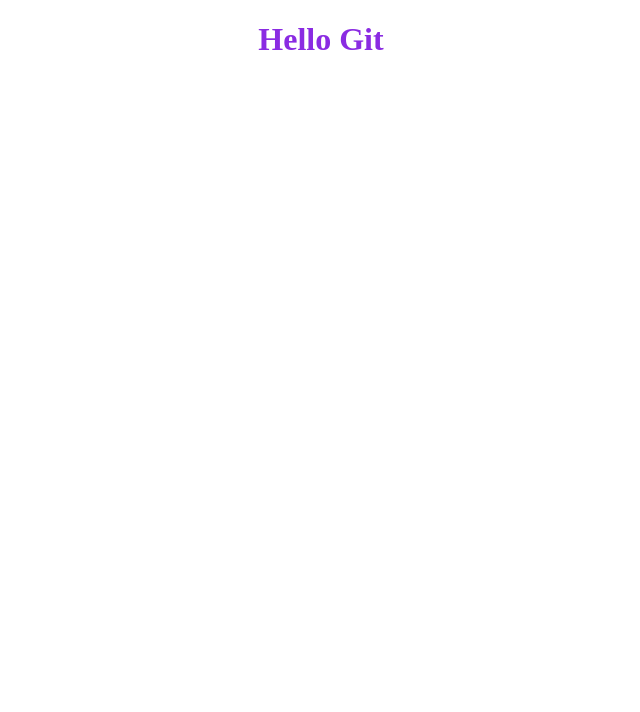
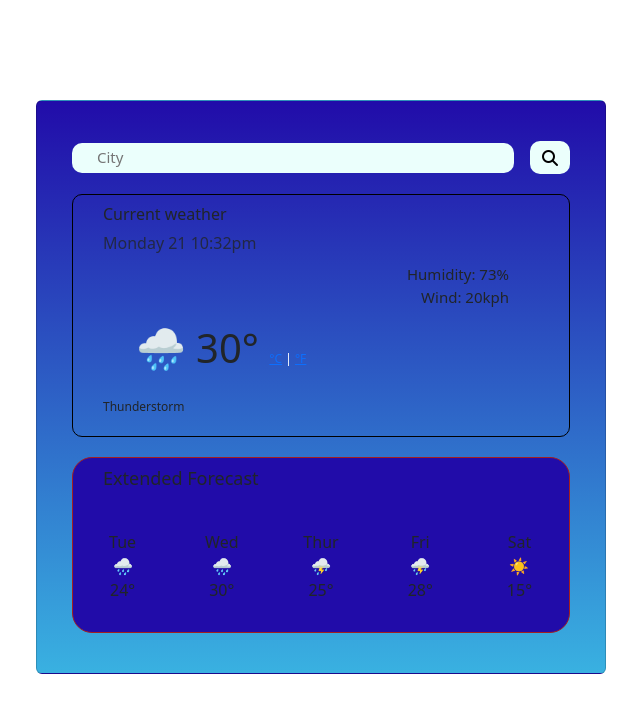
Before and after one commit to abbysyowai/weather-app, a plain HTML site: page index.html in a window 1280 px wide. Shown: the whole page, without its empty margins (319-959 px from the left). Drawn offline with nearby package versions, Linux system fonts and the light colour scheme; files that its build step writes are made by us from their sources.

Commit message:
created the INDEX.HTML, CSS and JS files

```diff
--- a/index.html
+++ b/index.html
@@ -3,14 +3,142 @@
 <head>
     <meta charset="UTF-8">
     <meta name="viewport" content="width=device-width, initial-scale=1.0">
-    <title>GIT</title>
-    <link rel="stylesheet" href="style.css">
+    <title>Weatherly</title>
+    <link rel="stylesheet" href="src/style.css">
+
+    <link rel="preconnect" href="https://fonts.googleapis.com">
+
+    <link rel="preconnect" href="https://fonts.gstatic.com" crossorigin>
+
+    <link href="https://fonts.googleapis.com/css2?family=Poppins:ital,wght@0,200;0,300;0,400;0,500;0,600;0,700;0,800;1,200&display=swap" rel="stylesheet">
+
+    <link href="https://cdn.jsdelivr.net/npm/bootstrap@5.3.1/dist/css/bootstrap.min.css" rel="stylesheet" integrity="sha384-4bw+/aepP/YC94hEpVNVgiZdgIC5+VKNBQNGCHeKRQN+PtmoHDEXuppvnDJzQIu9" crossorigin="anonymous">
+
+    <script src="https://kit.fontawesome.com/6f812091e5.js" crossorigin="anonymous"></script>
+
+    <script src="https://cdn.jsdelivr.net/npm/axios/dist/axios.min.js"></script>
+
+
 </head>
 <body>
-    <h1>
-        Hello Git
-    </h1>
+
+
+
+
+  <div class="card">
+    <div class="search-form" id="search">
+      <form class="text-input" id="city-name">
+
+         <input type="text" placeholder="City" id="city-input">
+
+    <button>
+      <i class="fas fa-search" > </i>
+    </button>
+
+      </form>
+
+    </div>
+
+    <div class="heading">
+      <div >
+        <h1>Current weather</h1>
+      </div>
+
+      <div>
+        <h2 id="city"></h2>
+      </div>
+
+      <div>
+        <h3>Monday 21 10:32pm</h3>
+      </div>
+
+     <ul class="factors">
+        <li >Humidity: <span id="humidity">73%</span></li>
+        <li >Wind: <span id="windy">20kph</span></li>
+     </ul>
+
+      <div class="temp-link">
+
+          <span class="temp" > 🌧️ <span id="temp">30°</span> </span><span class="unit">
+          <a href="#" id="celsius-link">°C</a> |
+          <a href="#" id="convert">°F</a>
+        </span>
+
+
+
+      </div>
+
+
+      <p class="weather" id="description">Thunderstorm</p>
+
+    </div>
+
+    <div class="forecast">
+      <div>
+        <h1>Extended Forecast</h1>
+      </div>
+
+  <div class="container text-center">
+  <div class="row">
+    <div class="col">
+      Tue
+      <div>
+        🌧️
+      </div>
+      <div>
+         24°
+      </div>
+    </div>
+
+    <div class="col">
+      Wed
+      <div>
+        🌧️
+      </div>
+        <div>
+           30°
+        </div>
+    </div>
+
+    <div class="col">
+      Thur
+      <div>
+        ⛈️
+      </div>
+        <div>
+           25°
+        </div>
+    </div>
+
+    <div class="col">
+      Fri
+      <div>
+        ⛈️
+      </div>
+        <div>
+           28°
+        </div>
+    </div>
+
+    <div class="col">
+      Sat
+      <div>
+        ☀️
+      </div>
+        <div>
+           15°
+        </div>
+    </div>
+
+  </div>
+</div>
+    </div>
+  </div>
+
+
+
+  </div>
+
+  <script src="src/index.js"></script>
 </body>
-
-<script src="script.js"></script>
 </html>
--- a/script.js
+++ b/script.js
@@ -0,0 +1,62 @@
+let today = new Date();
+
+let days = ["Sun", "Mon", "Tue", "Wed", "Thur", "Fri", "Sat"];
+let day = days[today.getDay()];
+
+let date = today.getDate();
+let hours = today.getHours();
+let minutes = today.getMinutes();
+
+let h3 = document.querySelector("h3");
+h3.innerHTML = `${day} ${date} ${hours}:${minutes} pm`;
+
+// temperature
+
+function convertToFahrenheit(event) {
+  event.preventDefault();
+  let temperature = document.querySelector("#temp");
+  temperature.innerHTML = 86;
+}
+
+function convertToCelsius(event) {
+  event.preventDefault();
+  let temperature = document.querySelector("#temp");
+  temperature.innerHTML = 30;
+}
+
+let convert = document.querySelector("#convert");
+convert.addEventListener("click", convertToFahrenheit);
+
+let celsiusLink = document.querySelector("#celsius-link");
+celsiusLink.addEventListener("click", convertToCelsius);
+
+function showTemperature(response) {
+  var city = (document.querySelector("#city").innerHTML = response.data.name);
+  var descrip = (document.querySelector("#description").innerHTML =
+    response.data.weather[0].main);
+  var temp = (document.querySelector("#temp").innerHTML = Math.round(
+    response.data.main.temp
+  ));
+  var humidity = (document.querySelector("#humidity").innerHTML =
+    response.data.main.humidity);
+  var wind = (document.querySelector("#windy").innerHTML = Math.round(
+    response.data.wind.speed
+  ));
+}
+
+function searchCity(city) {
+  let apiKey = "139004ab287c65e0334c48f44c5d1413";
+  apiUrl = `https://api.openweathermap.org/data/2.5/weather?&units=metric&appid=${apiKey}&q=${city}`;
+  axios.get(`${apiUrl}`).then(showTemperature);
+}
+
+function submitval(event) {
+  event.preventDefault();
+  let city = document.querySelector("#city-input").value;
+  searchCity(city);
+}
+
+let searchForm = document.querySelector("#city-name");
+searchForm.addEventListener("submit", submitval);
+
+searchCity("Paris");
--- a/style.css
+++ b/style.css
@@ -1,4 +1,126 @@
-h1 {
+*{
+    margin: 0;
+    padding: 0;
+}
+.card {
+    display: block;
+    width: 90%;
+    max-width: 570px;
+    background: linear-gradient(to top, #39b1e1, #210ca9);
+    color: black;
+    margin: 100px auto 0;
+    border-radius: 20px;
+    padding: 40px 35px;
     text-align: center;
-    color: blueviolet;
 }
+
+form {
+    display:flex;
+    width: 100%;
+    align-items: center;
+    justify-content:space-between;
+}
+
+.text-input input {
+    border: 0;
+    outline: 0;
+    background: #ebfffc;
+    color: #555;
+    padding: 15px 25px;
+    height: 20px;
+    border-radius: 10px;
+    flex: 1;
+    margin-right: 16px;
+    font-size: 15px;
+}
+
+.search-form button {
+    border: 0;
+    outline: 0;
+    background: #ebfffc;
+    border-radius: 10px;
+    width: 40px;
+    height: 33px;
+    cursor: pointer;
+}
+
+.heading {
+    border: 1px solid black;
+    margin: 20px 0;
+    border-radius: 10px;
+
+
+}
+
+.forecast {
+    border: 1px solid rgb(164, 31, 31);
+    border-radius: 20px;
+    background: #210ca9;
+
+}
+
+.heading h1 {
+    text-align: left;
+    margin: 10px 30px;
+    font-size: 16px;
+}
+
+.heading h2 {
+    text-align: left;
+    margin: 10px 30px;
+    font-size: 15px;
+}
+
+
+.temp-link {
+  margin-right: 200px;
+  font-size: 40px;
+}
+
+.unit {
+  font-size: 12px;
+  color: white;
+  position: relative;
+}
+
+.weather {
+    text-align: left;
+    margin: 20px 30px;
+    font-size: 12px;
+}
+
+.factors {
+    font-size: 15px;
+    text-align: right;
+    margin: 10px 60px;
+    font-weight: normal;
+    list-style: none;
+
+
+}
+
+.heading h3 {
+    text-align: left;
+    margin: 10px 30px;
+    font-size: 16px;
+    font-weight: normal;
+    opacity: 0.8;
+}
+
+.forecast h1 {
+    text-align: left;
+    margin: 10px 30px;
+    font-size: 18px;
+    padding-bottom: 10px;
+}
+
+.container {
+    display: flex;
+    flex-direction: column;
+    justify-content: space-evenly;
+}
+
+.col {
+    margin: 10px;
+    padding: 20px;
+}
```
